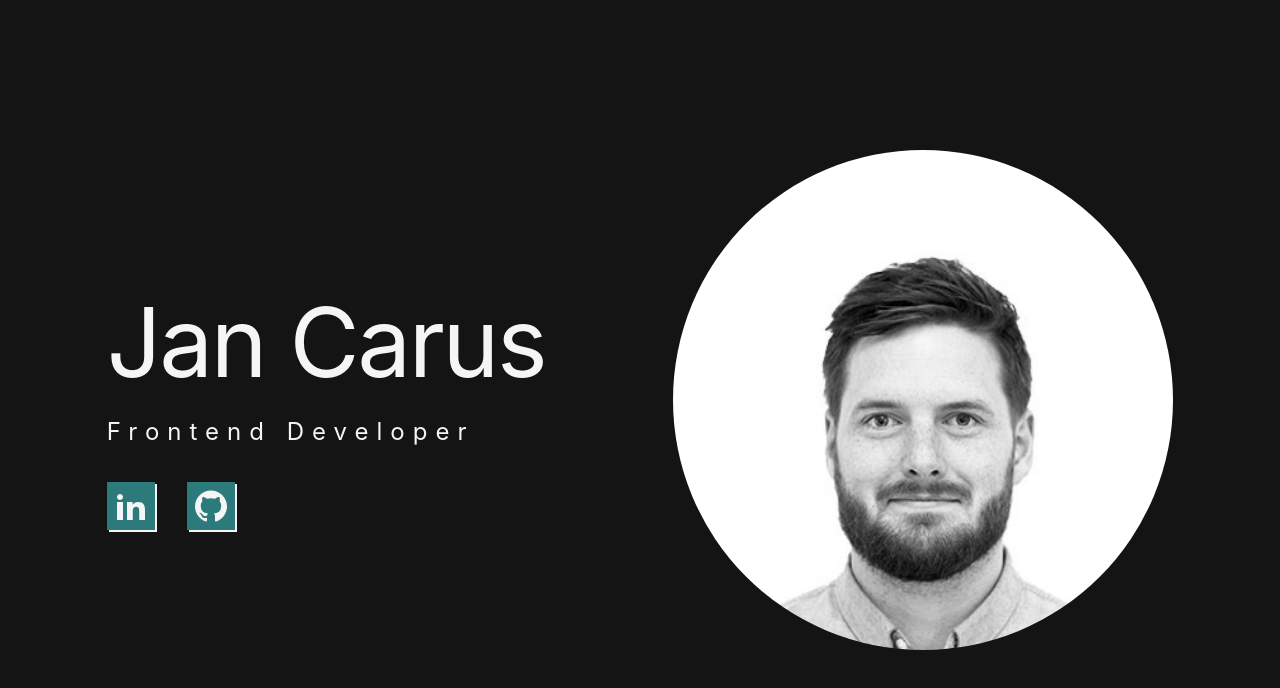
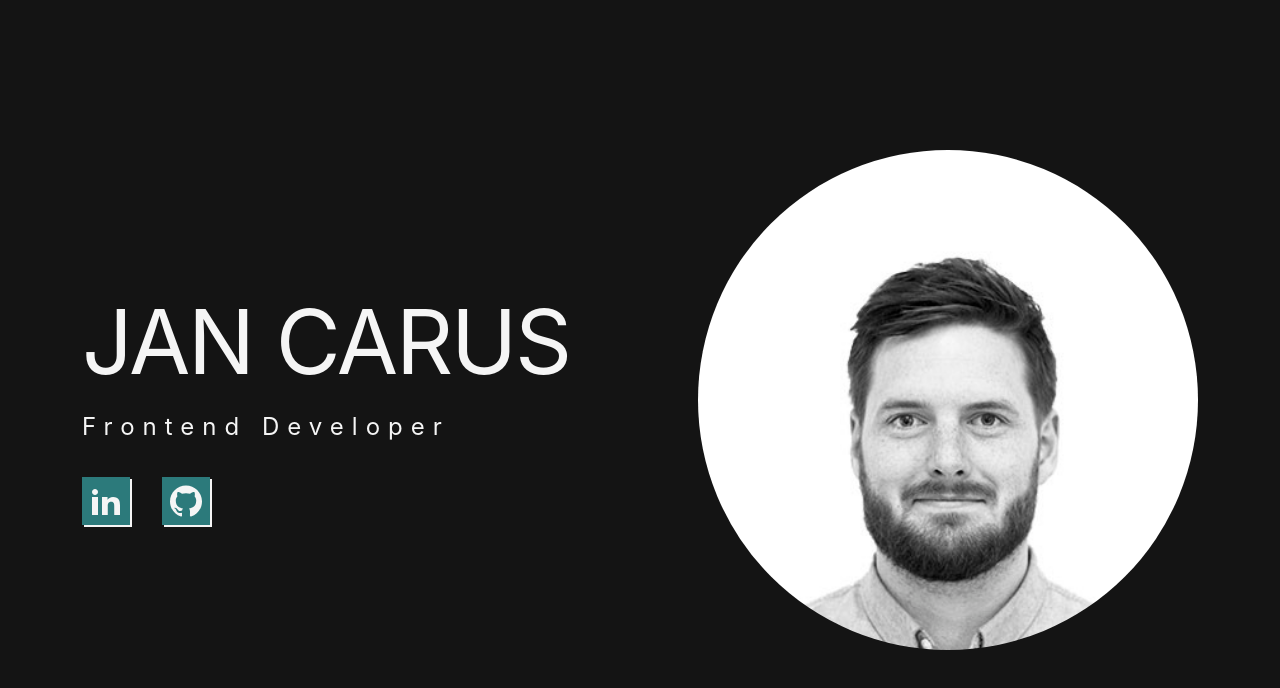
Before and after one commit to cowboydiver/CV, a Next.js app: page / in a window 1280 px wide. Shown: the top 688 px of the page. Built offline with nearby package versions, Linux system fonts and the light colour scheme.

Commit message:
feat: :sparkles: added an avatar transition

```diff
--- a/components/bio.tsx
+++ b/components/bio.tsx
@@ -9,7 +9,7 @@ import {
   Button,
 } from "@chakra-ui/react";
 import * as React from "react";
-import motion from "framer-motion";
+import { motion } from "framer-motion";
 import { ImLinkedin2, ImGithub } from "react-icons/im";
 import IconOnlyButton from "./iconOnlyButton";
 
@@ -25,26 +25,25 @@ function Bio() {
       alignItems="center"
       direction={{ base: "column", md: "row-reverse" }}
     >
-      <Box>
+      <motion.div initial={{ x: "calc(100vw + 500px)" }} animate={{ x: 0 }}>
         <Image
           alt="Jan Carus"
           src="/jan.png"
           w={{ base: "250px", md: "500px" }}
           borderRadius="50%"
         />
-      </Box>
-      <VStack spacing={0} alignItems="flex-start">
+      </motion.div>
+      <VStack spacing={0} alignItems={{ base: "center", md: "flex-start" }}>
         <Text
-          fontSize={{ base: "72px", md: "96px" }}
+          fontSize={{ base: "48px", md: "89px" }}
           color="whitesmoke"
           letterSpacing="tight"
         >
-          Jan Carus
+          JAN CARUS
         </Text>
         <Text
           fontSize={{ base: "xl", md: "2xl" }}
           color="whitesmoke"
-          textAlign={{ base: "center", md: "left" }}
           letterSpacing={8}
         >
           Frontend Developer
@@ -57,11 +56,11 @@ function Bio() {
           w="full"
         >
           <IconOnlyButton
-            icon={<ImLinkedin2 size="auto" />}
+            icon={<ImLinkedin2 size="100%" />}
             link="https://www.linkedin.com/in/jdetlefsen/"
           />
           <IconOnlyButton
-            icon={<ImGithub size="auto" />}
+            icon={<ImGithub size="100%" />}
             link="https://github.com/cowboydiver"
           />
         </HStack>
--- a/components/iconOnlyButton.tsx
+++ b/components/iconOnlyButton.tsx
@@ -1,5 +1,6 @@
 import * as React from "react";
 import { Box } from "@chakra-ui/react";
+import { motion } from "framer-motion";
 
 interface IconOnlyButtonProps {
   icon: React.ReactNode;
@@ -17,6 +18,7 @@ function IconOnlyButton({
   shadowColor = "whitesmoke",
 }: IconOnlyButtonProps) {
   return (
+    <motion.div whileHover={{ scale: 1.2 }}>
       <Box
         as="button"
         color={color}
@@ -31,6 +33,7 @@ function IconOnlyButton({
       >
         {icon}
       </Box>
+    </motion.div>
   );
 }
 
```
Lines whose indentation alone changed are shown as unchanged.
